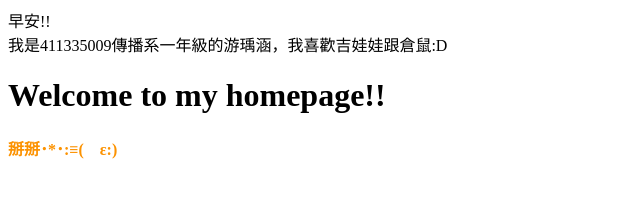
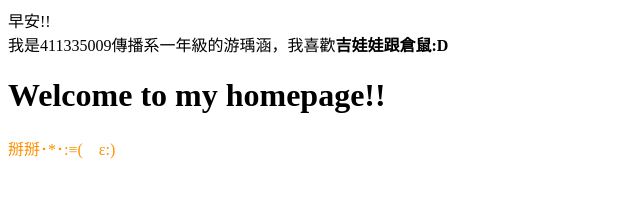
Before and after one commit to ribbonrii/ribbonrii.github.io, a plain HTML site: page index.html in a window 1280 px wide. Shown: the whole page, without its empty margins (0-640 px from the left). Drawn offline with Linux system fonts and the light colour scheme.

Commit message:
Update index.html

```diff
--- a/index.html
+++ b/index.html
@@ -5,13 +5,12 @@
 
   <body>
     早安!!<br>
-    我是411335009傳播系一年級的游瑀涵，我喜歡吉娃娃跟倉鼠:D<p>
+    我是411335009傳播系一年級的游瑀涵，我喜歡<b>吉娃娃跟倉鼠:D</b><p>
     <h1>Welcome to my homepage!!</h1>
 
-    <strong>
     <font color="#fc9200">
     <p>掰掰･*･:≡(　ε:)</p>
       </font>
-      </strong>
     </body>
+
   </html>
```
